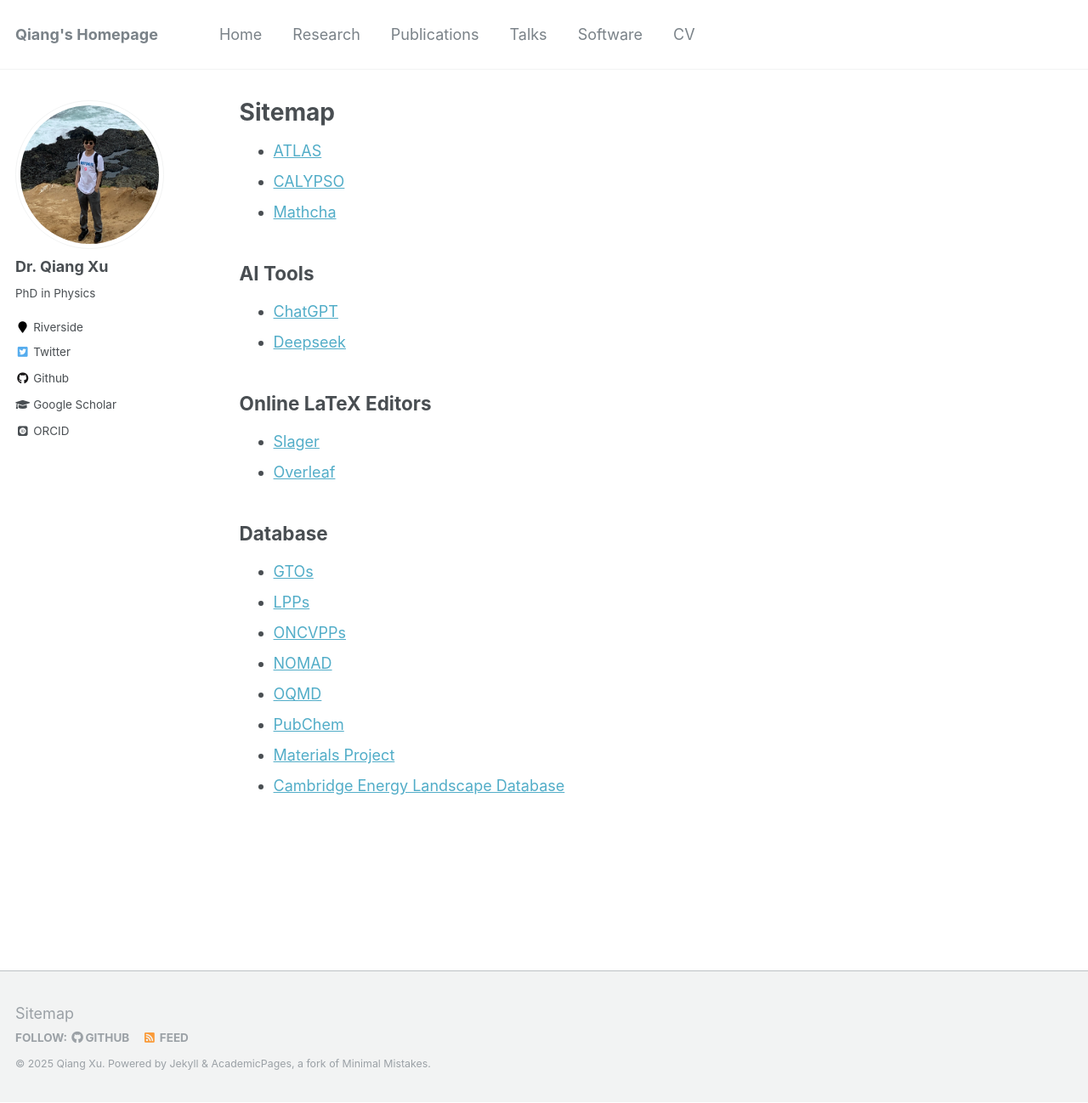
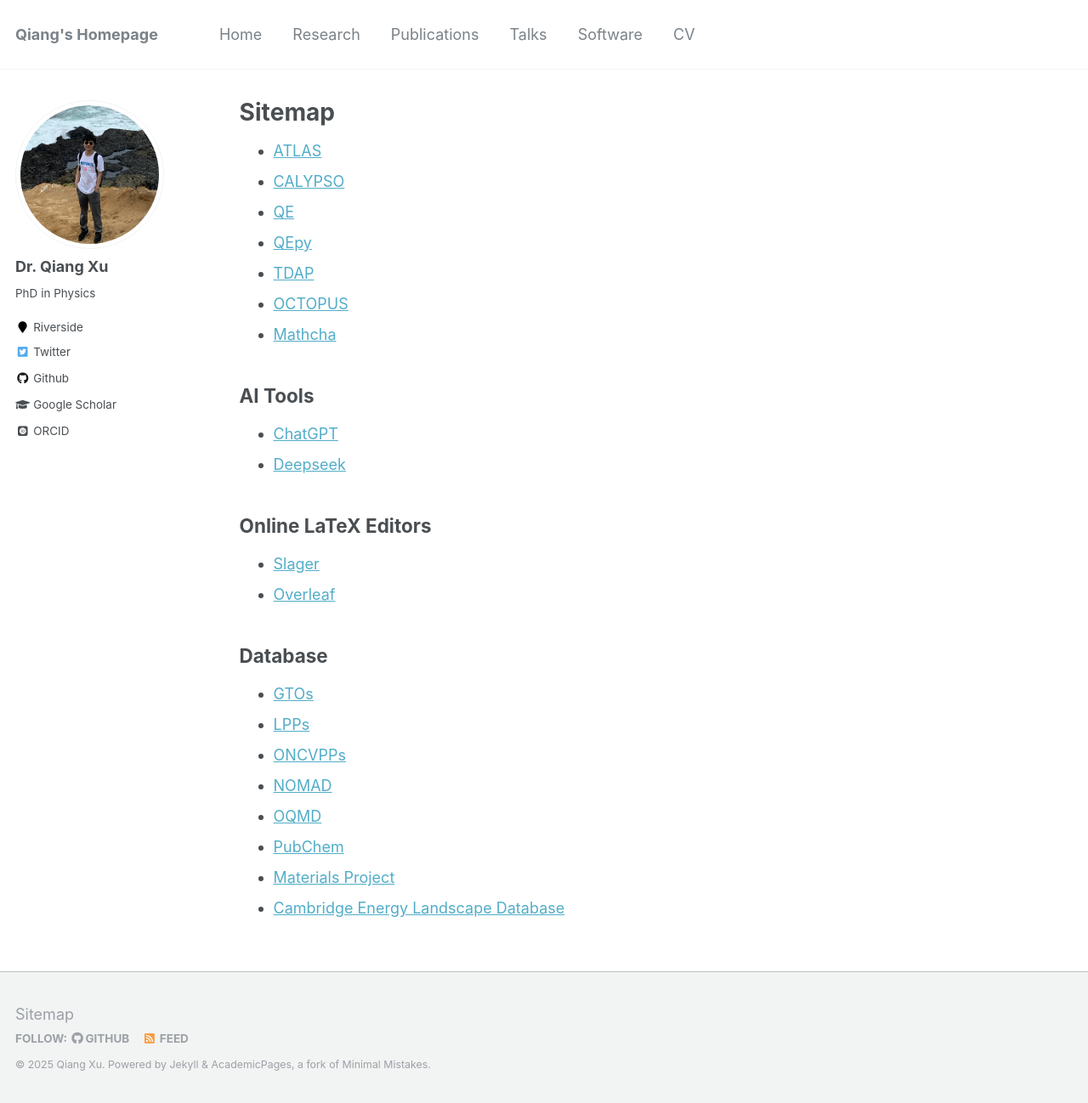
Before and after one commit to xqjlu/xqjlu.github.io, a Jekyll site: the page built from _pages/sitemap.md, in a window 1280 px wide and 1298 px high. Shown: the whole window at 85% size. Built offline with Jekyll 4.4.1, drawn with Linux system fonts in a browser that asks for light colours; some web fonts are replaced.

Commit message:
QE and QEpy and TDAP etc

```diff
--- a/_pages/sitemap.md
+++ b/_pages/sitemap.md
@@ -8,6 +8,10 @@ author_profile: true
 {% include base_path %}
 * [ATLAS](http://atlas-ch.cn)
 * [CALYPSO](http://www.calypso.cn)
+* [QE](https://www.quantum-espresso.org)
+* [QEpy](https://gitlab.com/shaoxc/qepy)
+* [TDAP](http://tdap.iphy.ac.cn)
+* [OCTOPUS](https://octopus-code.org)
 * [Mathcha](https://www.mathcha.io)
 
 <h2>AI Tools</h2>
```
